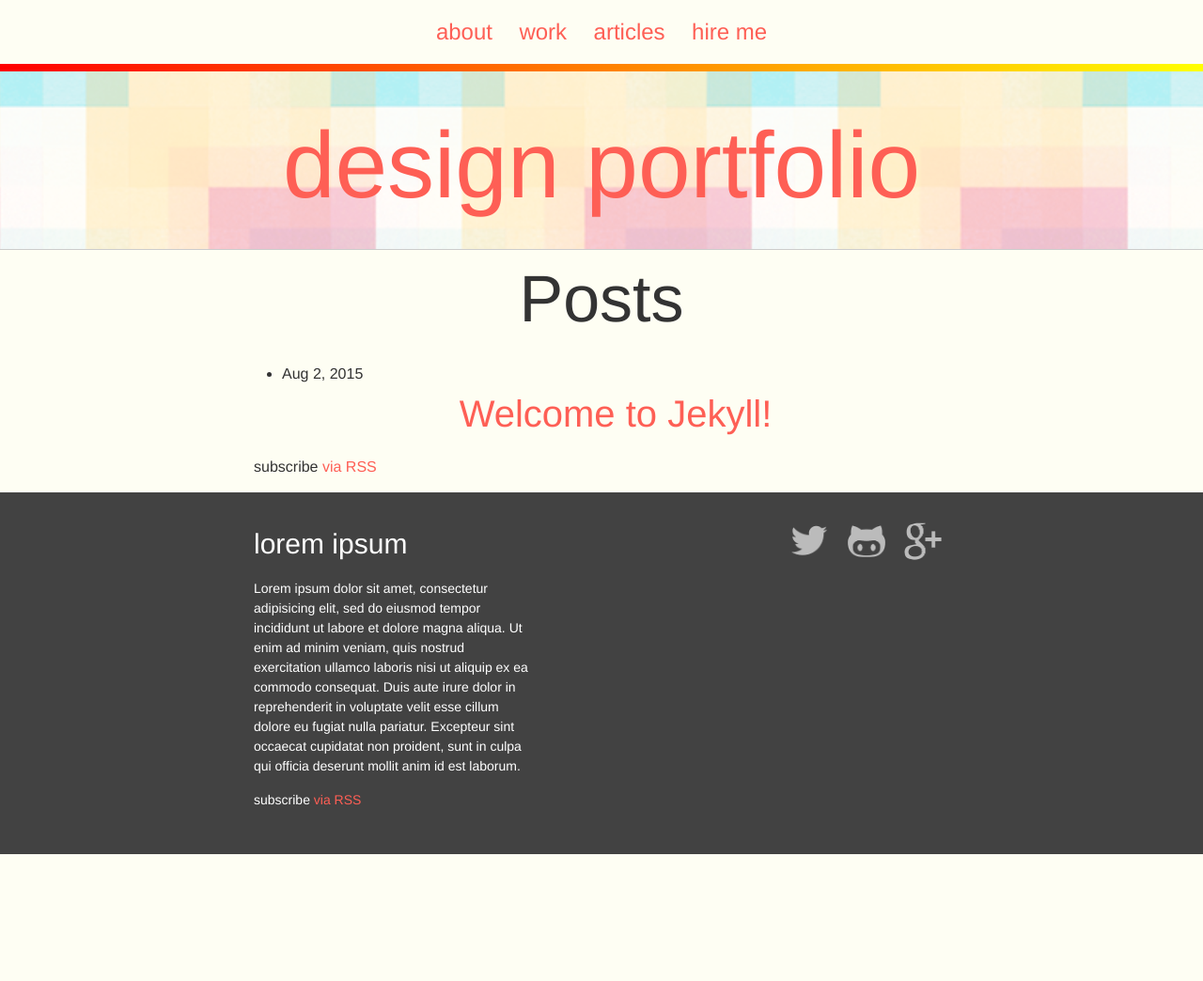
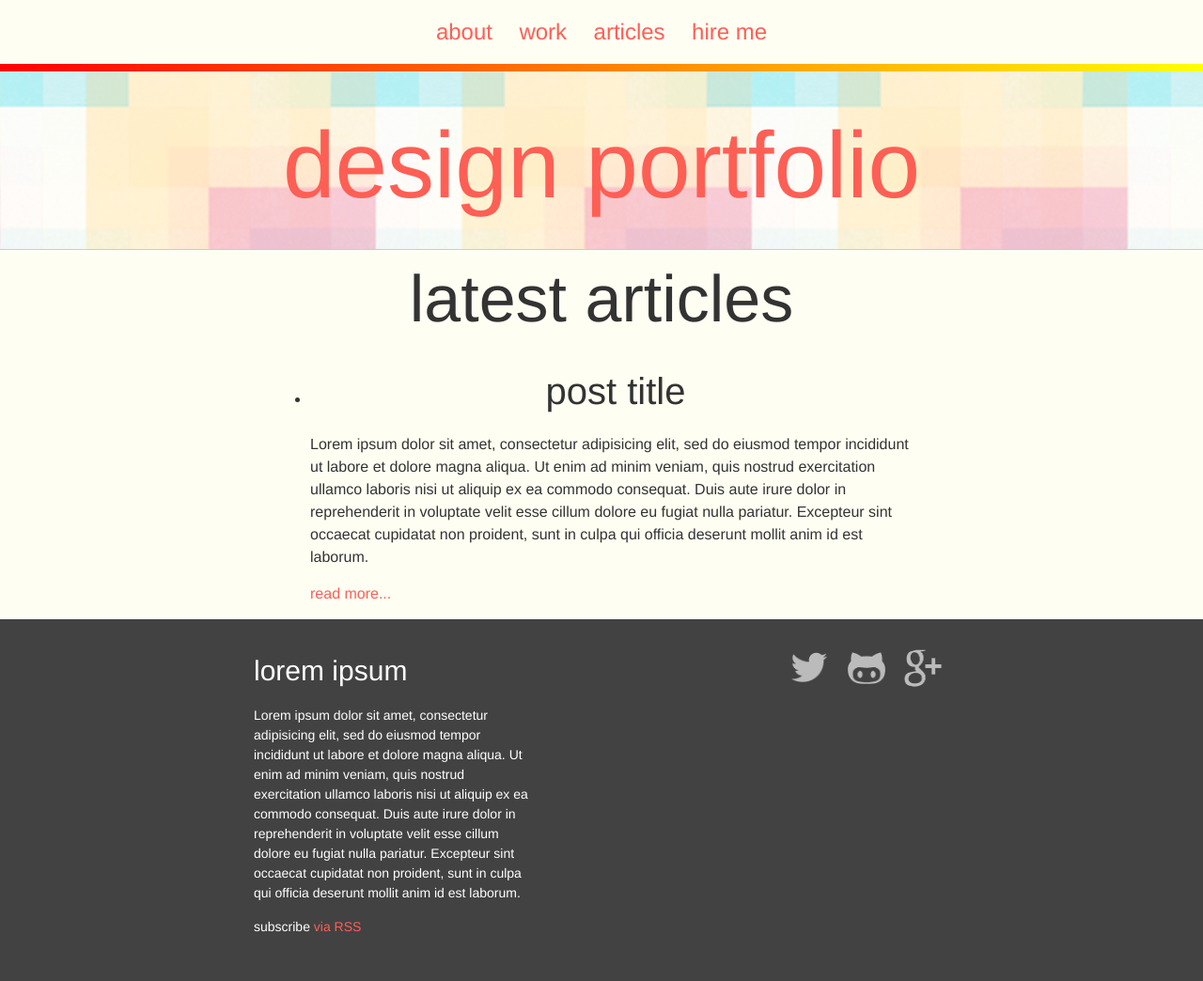
Before and after one commit to Highfather87/designer-portfolio, a Jekyll site: the page built from index.html, in a window 1280 px wide. Shown: the whole page at 94% size. Built offline with Jekyll 4.4.1, drawn with Linux system fonts in a browser that asks for light colours; before the commit the page ends 909 px from its top, so only the background shows below that.

Commit message:
added some dummy content

```diff
--- a/index.html
+++ b/index.html
@@ -4,20 +4,27 @@ layout: default
 
 <div class="home">
 
-  <h1 class="page-heading">Posts</h1>
+<!-- section for featured posts -->
+<!-- section for featured projects -->
+<!-- section for latest articles -->
 
+<section class="site-section site-section-last">
+  <div class="wrapper">
+  <h1>latest articles</h1>
   <ul class="post-list">
-    {% for post in site.posts %}
-      <li>
-        <span class="post-meta">{{ post.date | date: "%b %-d, %Y" }}</span>
-
-        <h2>
-          <a class="post-link" href="{{ post.url | prepend: site.baseurl }}">{{ post.title }}</a>
-        </h2>
-      </li>
-    {% endfor %}
-  </ul>
-
-  <p class="rss-subscribe">subscribe <a href="{{ "/feed.xml" | prepend: site.baseurl }}">via RSS</a></p>
+    <li class="post">
+      <h2>post title</h2>
+      <p>Lorem ipsum dolor sit amet, consectetur adipisicing elit, sed do eiusmod
+      tempor incididunt ut labore et dolore magna aliqua. Ut enim ad minim veniam,
+      quis nostrud exercitation ullamco laboris nisi ut aliquip ex ea commodo
+      consequat. Duis aute irure dolor in reprehenderit in voluptate velit esse
+      cillum dolore eu fugiat nulla pariatur. Excepteur sint occaecat cupidatat non
+      proident, sunt in culpa qui officia deserunt mollit anim id est laborum. </p>
+      <p class="post-read-more-link">
+        <a href="#">read more...</a>
+      </p>
+    </li>
+  </div>
+</section>
 
 </div>
```
Also changed, not shown: _posts/2015-03-04-welcome-to-jekyll.markdown (added, +16 -0 lines), _posts/2017-04-26-Non.markdown (added, +62 -0 lines), _posts/2017-04-27-Mihi.md (added, +69 -0 lines).
